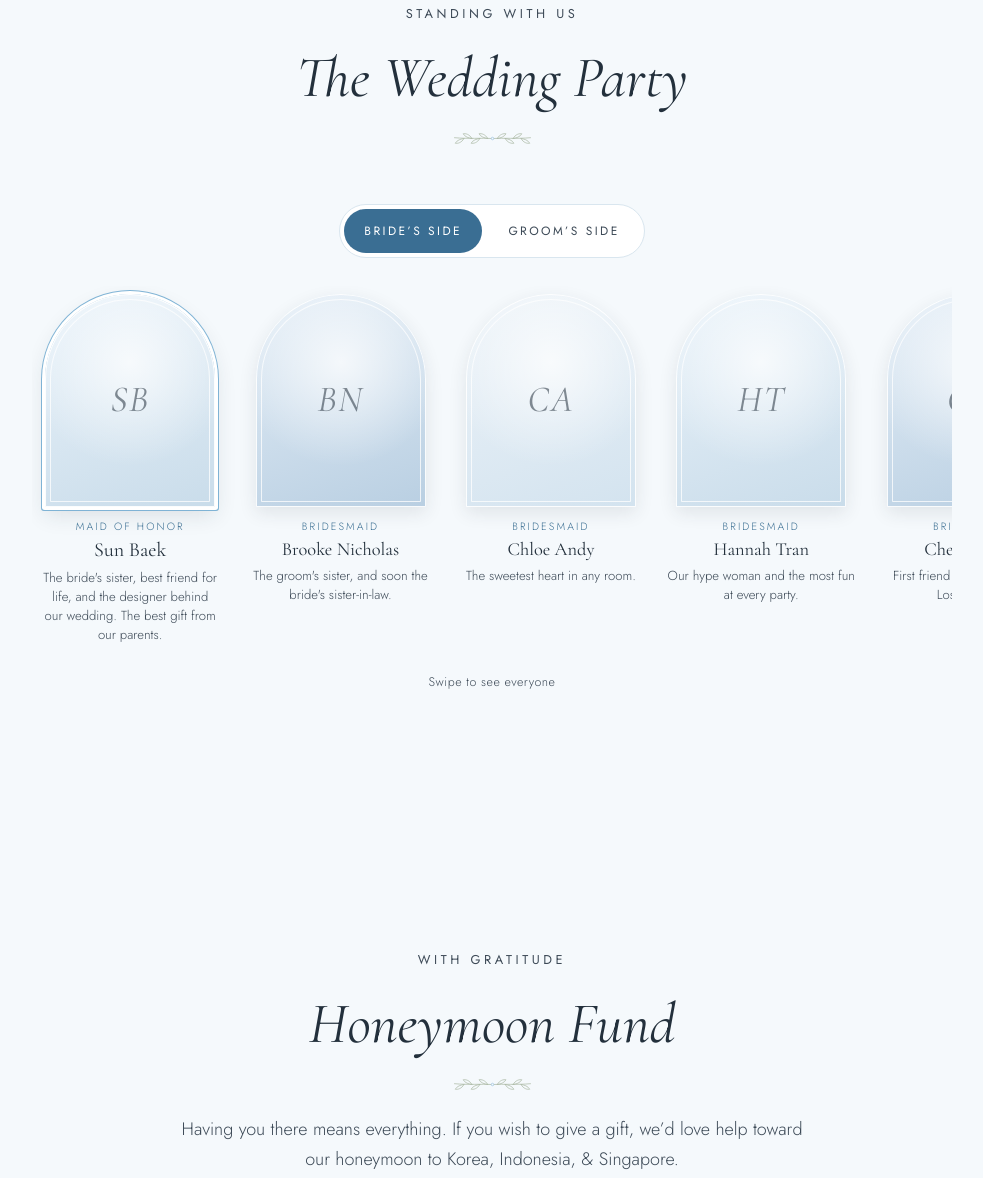
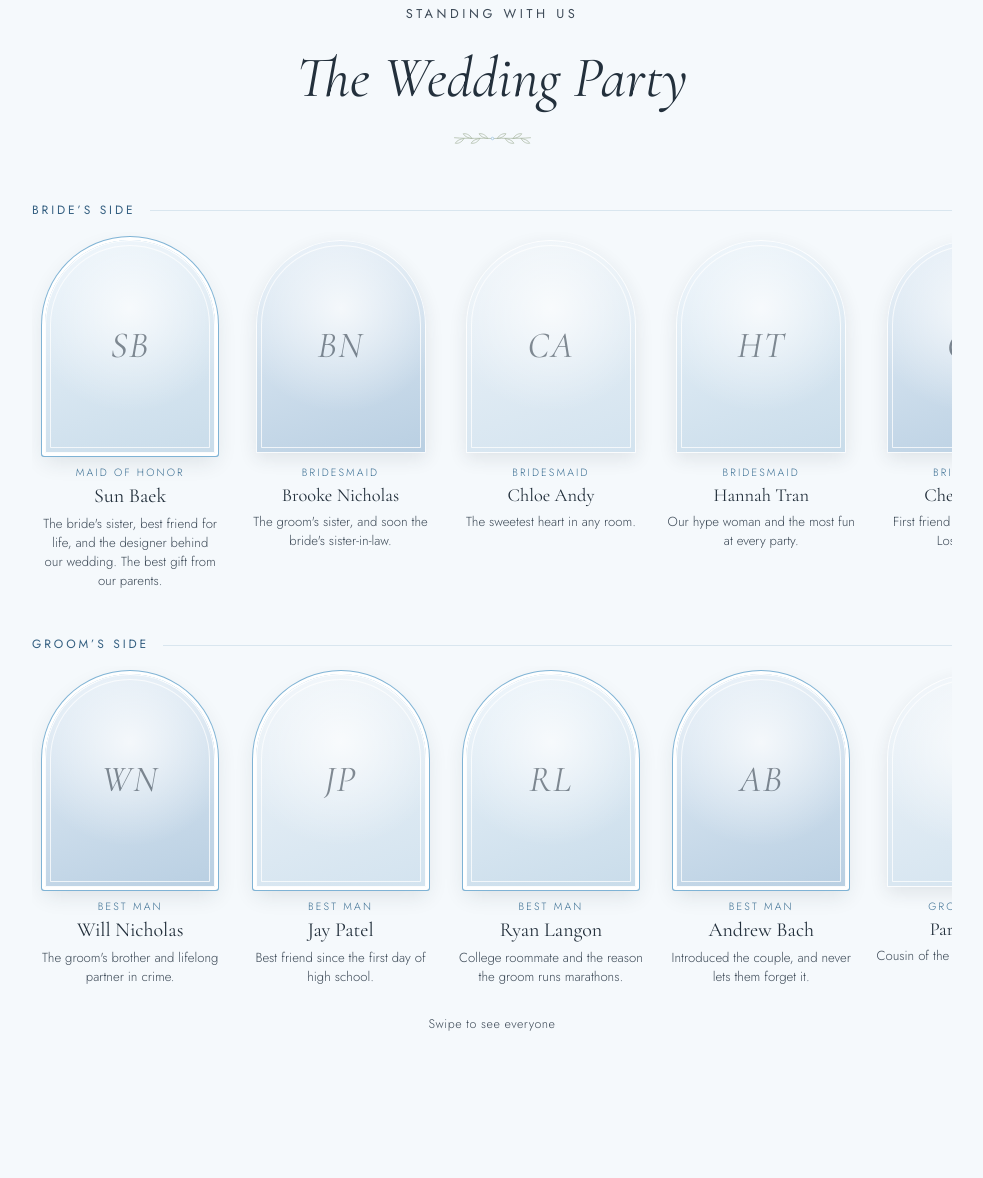
Before and after one commit to 100sun/precious-wedding, a plain HTML site: page index.html in a window 1280 px wide. Shown: the part 6818-7996 px from the top of the page, without its empty margins (148-1131 px from the left). Drawn offline with nearby package versions, Linux system fonts and the light colour scheme; no server answers.

Commit message:
feat(dev): wedding party as two rows, bride's side then groom's side

```diff
--- a/party.css
+++ b/party.css
@@ -4,54 +4,36 @@
   max-width: 920px;
   margin: 0 auto;
 }
-/* tabs: Bride's Side | Groom's Side */
-.party__tabs {
+/* row headings: Bride's Side / Groom's Side */
+.party__side-title {
   display: flex;
-  justify-content: center;
-  gap: 0.4rem;
-  width: fit-content;
-  margin: 0 auto 1.75rem;
-  padding: 4px;
-  border: 1px solid var(--line);
-  border-radius: 999px;
-  background: var(--paper);
-}
-.party__tab {
-  min-height: 44px;
-  padding: 0 1.25rem;
-  border: 0;
-  border-radius: 999px;
-  background: transparent;
-  color: var(--muted);
+  align-items: center;
+  gap: 0.9rem;
+  margin: 0 0 0.9rem;
   font-family: var(--sans);
   font-size: 0.75rem;
-  letter-spacing: 0.2em;
+  font-weight: 400;
+  letter-spacing: 0.24em;
   text-transform: uppercase;
-  cursor: pointer;
-  transition:
-    background-color 0.25s var(--ease),
-    color 0.25s var(--ease);
+  color: var(--accent-deep);
 }
-.party__tab[aria-selected="true"] {
-  background: var(--accent);
-  color: var(--paper);
+.party__side-title::after {
+  content: "";
+  flex: 1;
+  height: 1px;
+  background: var(--line);
 }
-.party__tab:focus-visible {
-  outline: 2px solid var(--accent);
-  outline-offset: 2px;
-}
-:lang(ko) .party__tab {
+:lang(ko) .party__side-title {
   letter-spacing: 0.06em;
 }
-/* one side at a time */
+.party__slide + .party__slide {
+  margin-top: 1.5rem;
+}
 .party__track {
   position: relative;
 }
 .party__slide {
   position: relative;
-}
-.party__slide[hidden] {
-  display: none;
 }
 /* each side: one horizontal row; the next person peeks in */
 .party__list {
--- a/party.js
+++ b/party.js
@@ -1,5 +1,5 @@
 /* ===== The Wedding Party =====
-   Tabs pick a side; each side is one horizontal row you swipe through.
+   Two rows: bride's side, then groom's side; swipe each row sideways.
    OPEN ITEM: names, lines and photos below are placeholders.
    To add a real photo: put it in images/party/ and set `photo` to the file
    name (any size; a face-forward portrait works best). Without a photo the
@@ -180,11 +180,8 @@
     window.matchMedia &&
     window.matchMedia("(prefers-reduced-motion: reduce)").matches;
 
-  // Tabs pick a side; each side is one horizontal row you swipe through.
+  // Two rows: bride's side on top, groom's side below; swipe each row.
   var SIDE_KEYS = ["bride", "groom"];
-  var current = 0;
-  var panels = [];
-  var tabs = [];
 
   function person(p, i, side) {
     var li = el("li", "party__person");
@@ -218,65 +215,23 @@
     return li;
   }
 
-  function setActive(i) {
-    current = i;
-    tabs.forEach(function (b, k) {
-      b.setAttribute("aria-selected", k === i ? "true" : "false");
-      b.tabIndex = k === i ? 0 : -1;
-    });
-    panels.forEach(function (p, k) {
-      p.hidden = k !== i;
-    });
-    var row = panels[i] && panels[i].querySelector(".party__list");
-    if (row) {
-      row.scrollLeft = 0;
-      row.dispatchEvent(new Event("scroll"));
-    }
-  }
-
   function render() {
     root.textContent = "";
-    tabs = [];
-    panels = [];
     var head = document.getElementById("partyHead");
     if (head) {
       head.querySelector(".eyebrow").textContent = t(HEAD.eyebrow);
       head.querySelector("h2").textContent = t(HEAD.title);
     }
 
-    var bar = el("div", "party__tabs");
-    bar.setAttribute("role", "tablist");
-    bar.setAttribute("aria-label", t(HEAD.title));
     var wrap = el("div", "party__track");
-    SIDE_KEYS.forEach(function (side, k) {
-      var b = el("button", "party__tab", t(SIDES[side]));
-      b.type = "button";
-      b.id = "partyTab-" + side;
-      b.setAttribute("role", "tab");
-      b.setAttribute("aria-controls", "partySlide-" + side);
-      b.addEventListener("click", function () {
-        setActive(k);
-      });
-      b.addEventListener("keydown", function (e) {
-        if (e.key === "ArrowRight" || e.key === "ArrowLeft") {
-          e.preventDefault();
-          var n =
-            (k + (e.key === "ArrowRight" ? 1 : -1) + SIDE_KEYS.length) %
-            SIDE_KEYS.length;
-          setActive(n);
-          tabs[n].focus();
-        }
-      });
-      tabs.push(b);
-      bar.appendChild(b);
-
-      var panel = el("div", "party__slide");
-      panel.id = "partySlide-" + side;
-      panel.setAttribute("role", "tabpanel");
-      panel.setAttribute("aria-labelledby", b.id);
+    SIDE_KEYS.forEach(function (side) {
+      var panel = el("div", "party__slide party__slide--" + side);
+      var h = el("h3", "party__side-title", t(SIDES[side]));
+      h.id = "partyTitle-" + side;
+      panel.appendChild(h);
       var list = el("ul", "party__list");
       list.tabIndex = 0;
-      list.setAttribute("aria-label", t(SIDES[side]));
+      list.setAttribute("aria-labelledby", h.id);
       PARTY[side].forEach(function (p, i) {
         list.appendChild(person(p, i, side));
       });
@@ -320,15 +275,12 @@
         }
       });
 
-      panels.push(panel);
       wrap.appendChild(panel);
     });
-    root.appendChild(bar);
     root.appendChild(wrap);
     root.appendChild(
       el("p", "party__hint", ko() ? "옆으로 넘겨 보세요" : "Swipe to see everyone"),
     );
-    setActive(current);
   }
 
   render();
```
